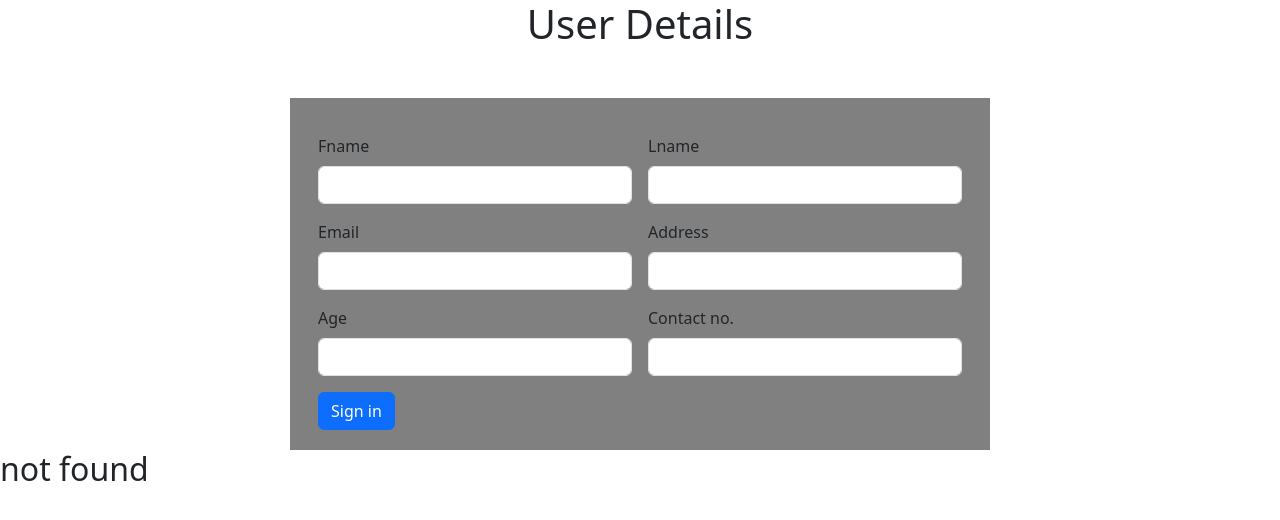
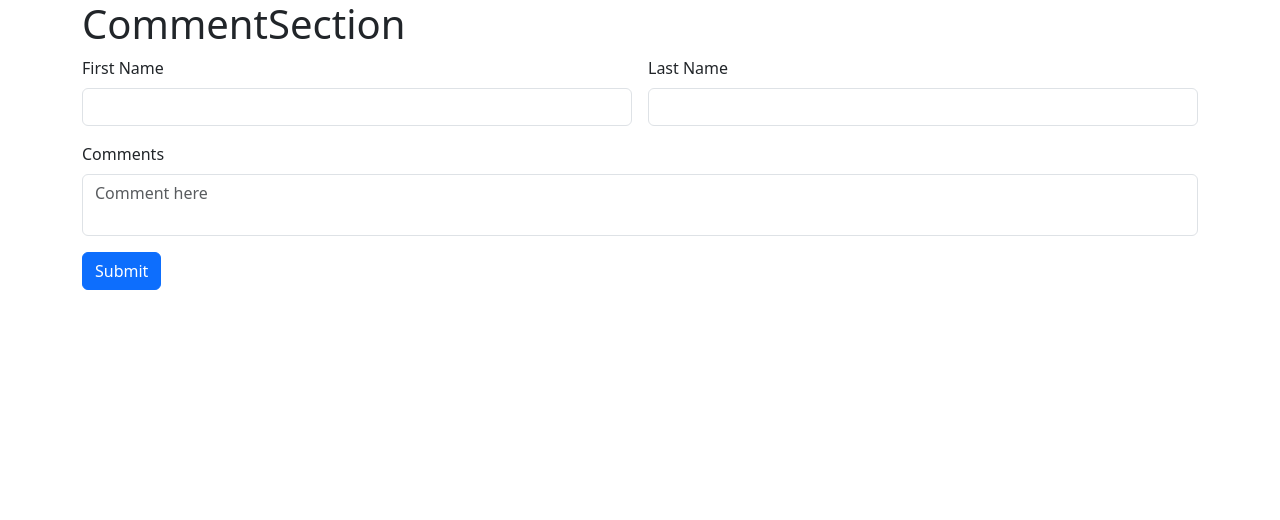
Before and after one commit to Ronaksavaliya0701/UseRef_counter, a React (Vite) app: page / in a window 1280 px wide. Before the commit this address had no page. Shown: the top 520 px of the page. Built offline with nearby package versions, Linux system fonts and the light colour scheme.

Commit message:
comment section

```diff
--- /dev/null
+++ b/src/component/CommentSection/CommentSection.jsx
@@ -0,0 +1,102 @@
+import React, { useState } from 'react'
+
+function CommentSection() {
+
+    const [inputList, setinputList] = useState({
+        fname: '',
+        lname: '',
+        cname: ''
+    });
+
+    const [viewData, setviewData] = useState([]);
+
+    const handlechange = (e) => {
+        let name = e.target.name;
+        let value = e.target.value
+
+        setinputList({ ...inputList, [name]: value })
+        // console.log("name",name);
+    }
+    const hndleSubmit = (e) => {
+        e.preventDefault();
+        // console.log("click");
+
+        let name = inputList
+        // console.log("name",name);
+        setviewData([...viewData, name]);
+
+        setinputList({
+            fname: '',
+            lname: '',
+            cname: ''
+        });
+
+    }
+    return (
+        <>
+            <div className='container'>
+                <h1>
+                    CommentSection
+                </h1>
+                <form className="row g-3" onSubmit={hndleSubmit}>
+                    <div className='col-md-6'>
+                        <label className="form-label">First Name</label>
+                        <input type="text" className="form-control" name='fname' value={inputList.fname} onChange={handlechange} />
+                    </div>
+                    <div className='col-md-6'>
+                        <label className="form-label">Last Name</label>
+                        <input type="text" className="form-control" name='lname' value={inputList.lname} onChange={handlechange} />
+                    </div>
+                    <div className="comment">
+                        <label className="form-label">Comments</label>
+                        <textarea className="form-control" placeholder="Comment here" name='cname' value={inputList.cname} onChange={handlechange}></textarea>
+                    </div>
+                    <div className="col-12">
+                        <button type="submit" className="btn btn-primary">Submit</button>
+                    </div>
+                </form>
+            </div>
+
+            <div className="container">
+                <div className="row">
+                    {
+                        viewData.length >= 1 ?
+                            viewData.map((d) => {
+                                // console.log(val);
+                                return (
+                                    <>
+                                        <div aria-live="polite" aria-atomic="true" className="d-flex justify-content-center align-items-center w-100">
+
+
+                                            <div className="toast" role="alert" aria-live="assertive" aria-atomic="true">
+                                                <div className="toast-header">
+                                                        <strong className="me-auto">
+                                                            {
+                                                                d.fname + " "+ d.lname
+                                                            }
+                                                        </strong>
+                                                        <button type="button" className="btn-close" data-bs-dismiss="toast" aria-label="Close"></button>
+                                                </div>
+                                                <div className="toast-body">
+                                                    {
+                                                        d.cname
+                                                    }
+                                                </div>
+                                            </div>
+                                        </div>
+                                    </>
+                                )
+                            })
+                            : ""
+                    }
+
+
+
+                </div>
+            </div>
+        </>
+
+    )
+}
+
+export default CommentSection;
--- /dev/null
+++ b/src/component/Dynamic/Dynamic.jsx
@@ -0,0 +1,73 @@
+import { useState } from "react"
+
+function Dynamic(){
+
+    const [inputlist, setinputlist] = useState ([{
+        fname:'',
+        lname:''
+
+    }])
+
+    const handleAdd = (e)=>{
+        setinputlist([...inputlist,{
+            fname:'',
+            lname:''
+
+
+        }])
+    }
+
+    const handleRemove = (e,id) =>{
+        let newlist = inputlist.filter((input,index)=>{
+            return id != index
+        })
+        setinputlist(newlist)
+    }
+
+
+
+
+
+    return(
+        <>
+            <div className="container"  style={{margin:'0 auto',marginTop:50,background:'gray',padding:20,  borderRadius:20}}>
+
+                <h1 style={{textAlign:"center"}}>
+                    Dynamic Form
+                </h1>
+
+                <form className="row g-3" style={{padding:50}}>
+
+                    {
+                        inputlist.map((input,index)=>{
+                            return(
+                                <>
+                                    <div class="col-md-4">
+                                        <label  className="form-label">Fname</label>
+                                        <input type="text" className="form-control" name="fname" ></input>
+                                    </div>
+                                    <div class="col-md-4">
+                                        <label  className="form-label">Lname</label>
+                                        <input type="text" className="form-control" name="lname"></input>
+                                    </div>
+
+                                    <div class="col-4">
+                                        <button type="button" className="btn btn-primary">Submit</button>
+                                        <button type="button" className="btn btn-danger" onClick={(e)=>{handleRemove(e,index)}} disabled={inputlist.length<=1}>Remove</button>
+                                    </div>
+
+                                </>
+
+                            )
+                        })
+                    }
+                </form>
+                <div class="col-12" style={{paddingLeft:50}}>
+                    <button type="button" className="btn btn-primary" onClick={handleAdd}>Add More</button>
+                </div>
+            </div>
+        </>
+    )
+}
+
+export default Dynamic
--- a/src/component/UseDetails/UseDetails.jsx
+++ b/src/component/UseDetails/UseDetails.jsx
@@ -28,11 +28,10 @@ function UseDetails(){
     }
 
 
-
     return(
         <>
             <h1 style={{textAlign:"center"}}>User Details</h1>
-            <form class="row g-3" onSubmit={handleSubmit} style={{width:700,margin:'0 auto',marginTop:50,background:'gray',padding:20}}>
+            <form class="row g-3" onSubmit={handleSubmit} style={{width:700,margin:'0 auto',marginTop:50,background:'gray',padding:20,  borderRadius:20}}>
                 <div class="col-md-6">
                     <label  class="form-label">Fname</label>
                     <input type="text" class="form-control" name="fname" value={data.fname} onChange={handleChange} ></input>
@@ -58,37 +57,37 @@ function UseDetails(){
                     <input type="text" class="form-control" name="phone" value={data.phone} onChange={handleChange}></input>
                 </div>
                 <div class="col-12">
-                    <button type="submit" class="btn btn-primary">Sign in</button>
+                    <button type="submit" class="btn btn-primary">Submit</button>
                 </div>
             </form>
 
             {
                 Show != null ?
-                <>
+                <div style={{width:700,margin:'0 auto',marginTop:50,background:'green',padding:20}}>
                     <h2>
                         {
-                            Show.fname + " " + Show.lname
+                           "Name :-  " + Show.fname + " " + Show.lname
                         }
                     </h2>
                     <h2>
                         {
-                            Show.email
+                          "Email :-  " + Show.email
                         }
                     </h2>
                     <h2>
                         {
-                            Show.address
+                           "Adderss :-  " + Show.address
                         }
                     </h2>
                     <h2>
                         {
-                            Show.phone
+                           "Phone :-  " + Show.phone
                         }
                     </h2>
-                </>
+                </div>
                    :
-                    <h2>
-                        not found
+                    <h2 style={{width:700,margin:'0 auto',marginTop:50,background:'red',padding:20}}>
+                       Details not found
                     </h2>
             }
         </>
--- a/src/index.css
+++ b/src/index.css
@@ -15,3 +15,25 @@ button{
   color: white;
   padding: 10px;
 }
+
+.comment textarea{
+  resize: none;
+  /* height: 20%; */
+}
+.toast{
+  display: block !important;
+}
+.toast-header{
+  background-color: rgb(16, 16, 72);
+  padding: 20px;
+  font-size: 20px;
+}
+.me-auto{
+  color: white;
+}
+.toast-body{
+  font-size: 20px;
+  font-weight: 600;
+  color: rgb(213, 84, 213);
+  background-color: rgb(240, 226, 240);
+}
--- a/src/main.jsx
+++ b/src/main.jsx
@@ -4,8 +4,10 @@ import 'bootstrap/dist/css/bootstrap.min.css';
 // import Cart from '../../counter-master/src/component/Cart/Cart'
 import Uncontroled from '../../counter-master/src/component/Uncontroled/Uncontroled'
 import Controlled from '../../counter-master/src/component/Controlled/Controlled'
+import Dynamic from '../../counter-master/src/component/Dynamic/Dynamic'
 import './index.css'
 import UseDetails from './component/UseDetails/UseDetails';
+import CommentSection from './component/CommentSection/CommentSection';
 
 
 ReactDOM.createRoot(document.getElementById('root')).render(
@@ -13,6 +15,8 @@ ReactDOM.createRoot(document.getElementById('root')).render(
     {/* <Cart/> */}
     {/* <Uncontroled/> */}
     {/* <Controlled/> */}
-    <UseDetails/>
+    {/* <UseDetails/> */}
+    {/* <Dynamic/> */}
+    <CommentSection/>
   </React.StrictMode>,
 )
```
